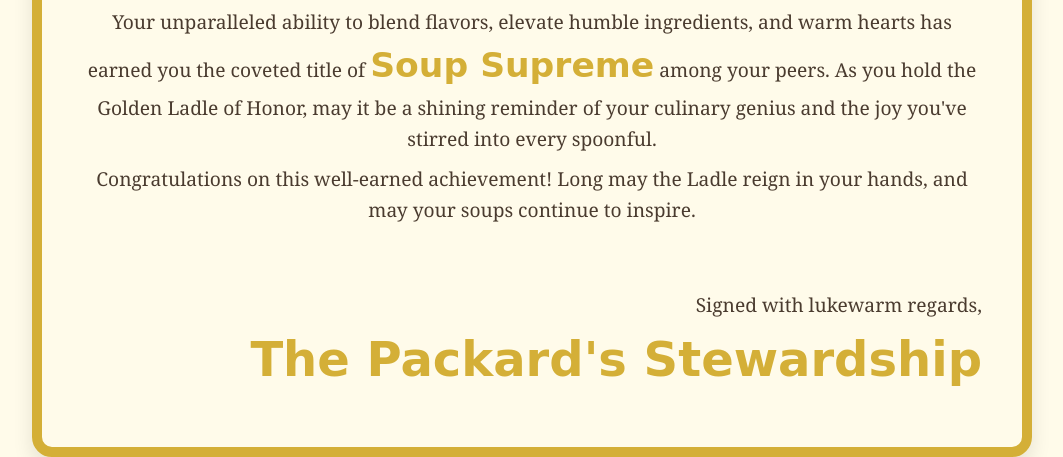
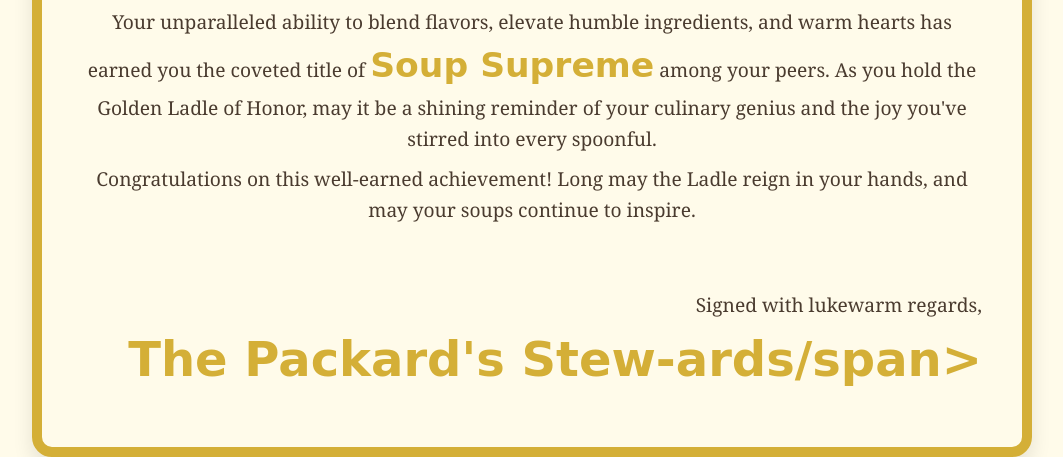
Before and after one commit to nunleysean/goldenladle, a plain HTML site: page index.html in a window 1280 px wide. Shown: the part 806-1263 px from the top of the page, without its empty margins (108-1171 px from the left). Drawn offline with Linux system fonts and the light colour scheme.

Commit message:
Fix typo in signature from "The Packard's Stewardship" to "The Packard's Stew-ards"

```diff
--- a/index.html
+++ b/index.html
@@ -26,7 +26,7 @@
     <br><br>
     <p style="text-align: right; font-size: 1.2em;">
         Signed with lukewarm regards,<br>
-        <span class="highlight" style="font-size: 2.5em;">The Packard's Stewardship</span>
+        <span class="highlight" style="font-size: 2.5em;">The Packard's Stew-ards/span>
     </p>
 </body>
 </html>
```
